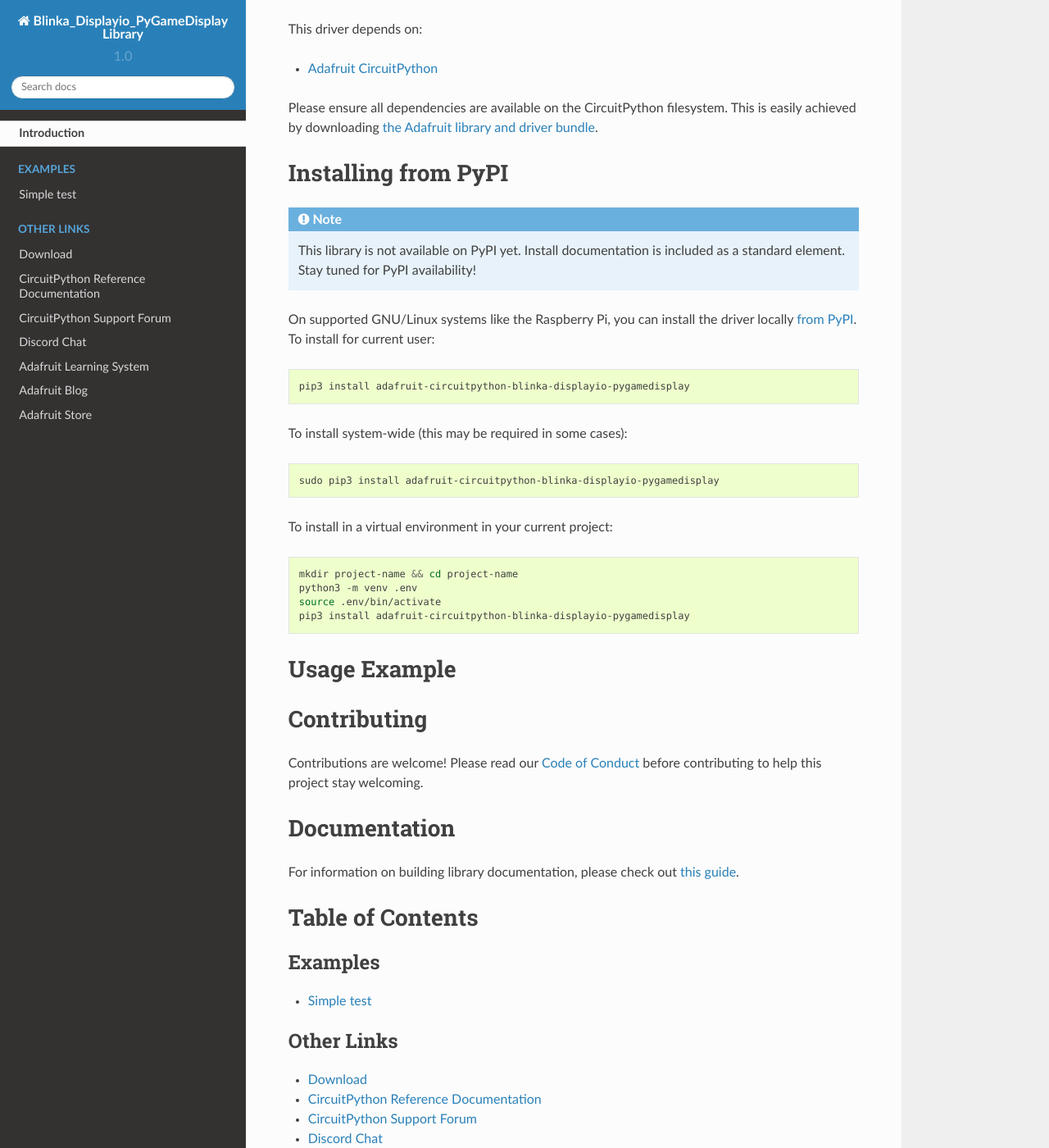
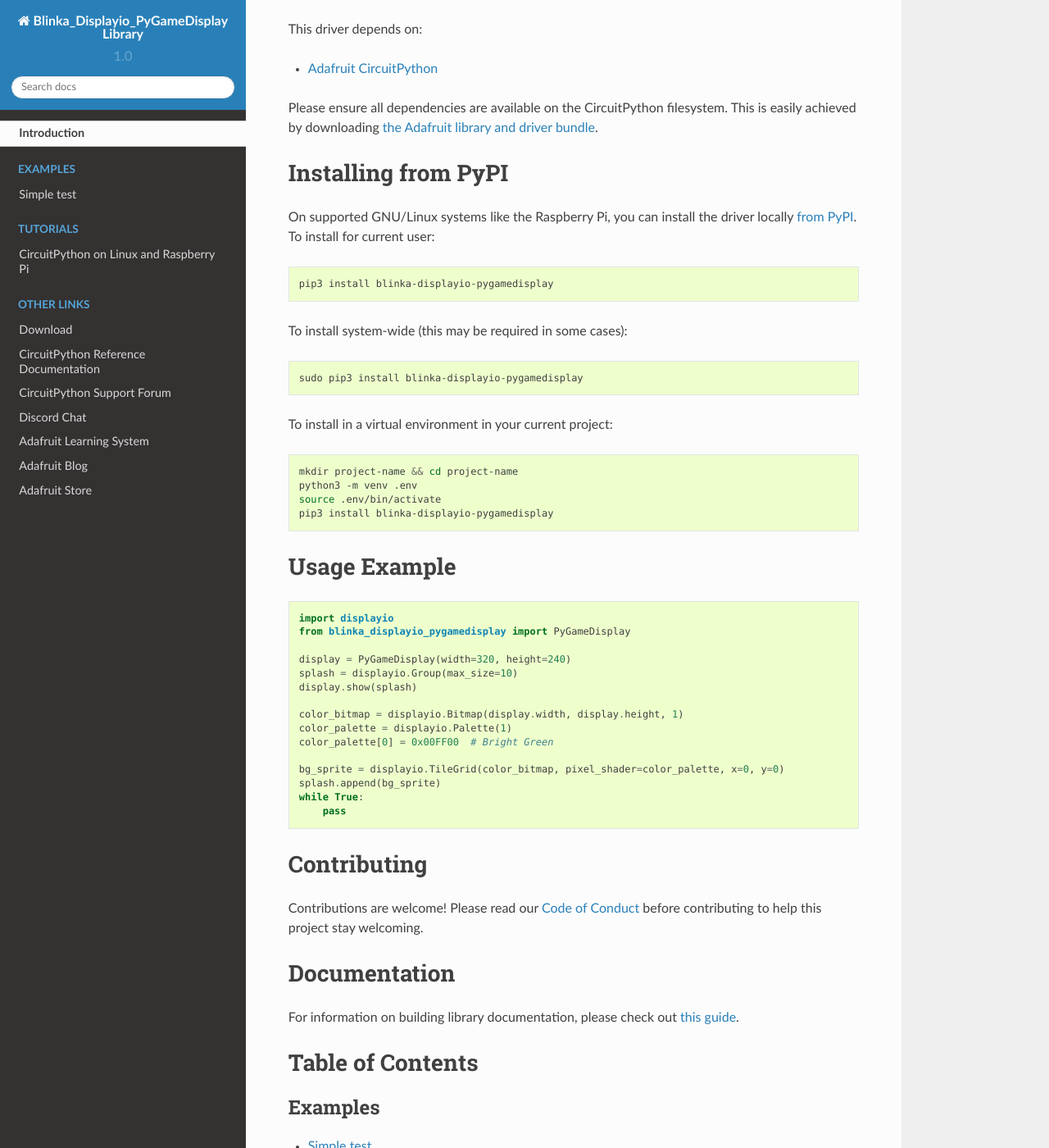
Before and after one commit to FoamyGuy/Blinka_Displayio_PyGameDisplay, a Sphinx documentation site: the page built from docs/index.rst, in a window 1280 px wide and 1400 px high, scrolled down 313 px. Shown: the whole window at 82% size. Built offline with Sphinx 7.4.7 and the Read the Docs theme 2.0.0, drawn with Linux system fonts in a browser that asks for light colours; some of the changed text lies outside the part shown.

Commit message:
working on docs build some more

```diff
--- a/README.rst
+++ b/README.rst
@@ -32,24 +32,19 @@
 
 Installing from PyPI
 =====================
-.. note:: This library is not available on PyPI yet. Install documentation is included
-   as a standard element. Stay tuned for PyPI availability!
-
-.. todo:: Remove the above note if PyPI version is/will be available at time of release.
-   If the library is not planned for PyPI, remove the entire 'Installing from PyPI' section.
 
 On supported GNU/Linux systems like the Raspberry Pi, you can install the driver locally `from
 PyPI <https://pypi.org/project/adafruit-circuitpython-blinka_displayio_pygamedisplay/>`_. To install for current user:
 
 .. code-block:: shell
 
-    pip3 install adafruit-circuitpython-blinka-displayio-pygamedisplay
+    pip3 install blinka-displayio-pygamedisplay
 
 To install system-wide (this may be required in some cases):
 
 .. code-block:: shell
 
-    sudo pip3 install adafruit-circuitpython-blinka-displayio-pygamedisplay
+    sudo pip3 install blinka-displayio-pygamedisplay
 
 To install in a virtual environment in your current project:
 
@@ -58,12 +53,28 @@
     mkdir project-name && cd project-name
     python3 -m venv .env
     source .env/bin/activate
-    pip3 install adafruit-circuitpython-blinka-displayio-pygamedisplay
+    pip3 install blinka-displayio-pygamedisplay
 
 Usage Example
 =============
 
-.. todo:: Add a quick, simple example. It and other examples should live in the examples folder and be included in docs/examples.rst.
+.. code-block:: python
+
+    import displayio
+    from blinka_displayio_pygamedisplay import PyGameDisplay
+
+    display = PyGameDisplay(width=320, height=240)
+    splash = displayio.Group(max_size=10)
+    display.show(splash)
+
+    color_bitmap = displayio.Bitmap(display.width, display.height, 1)
+    color_palette = displayio.Palette(1)
+    color_palette[0] = 0x00FF00  # Bright Green
+
+    bg_sprite = displayio.TileGrid(color_bitmap, pixel_shader=color_palette, x=0, y=0)
+    splash.append(bg_sprite)
+    while True:
+        pass
 
 Contributing
 ============
--- a/docs/conf.py
+++ b/docs/conf.py
@@ -25,7 +25,7 @@
 # Uncomment the below if you use native CircuitPython modules such as
 # digitalio, micropython and busio. List the modules you use. Without it, the
 # autodoc module docs will fail to generate with a warning.
-# autodoc_mock_imports = ["digitalio", "busio"]
+autodoc_mock_imports = ["pygame"]
 
 
 intersphinx_mapping = {
--- a/docs/index.rst
+++ b/docs/index.rst
@@ -23,14 +23,10 @@
 .. toctree::
     :caption: Tutorials
 
-.. todo:: Add any Learn guide links here. If there are none, then simply delete this todo and leave
-    the toctree above for use later.
+    CircuitPython on Linux and Raspberry Pi <https://learn.adafruit.com/circuitpython-on-raspberrypi-linux>
 
 .. toctree::
     :caption: Related Products
-
-.. todo:: Add any product links here. If there are none, then simply delete this todo and leave
-    the toctree above for use later.
 
 .. toctree::
     :caption: Other Links
```
